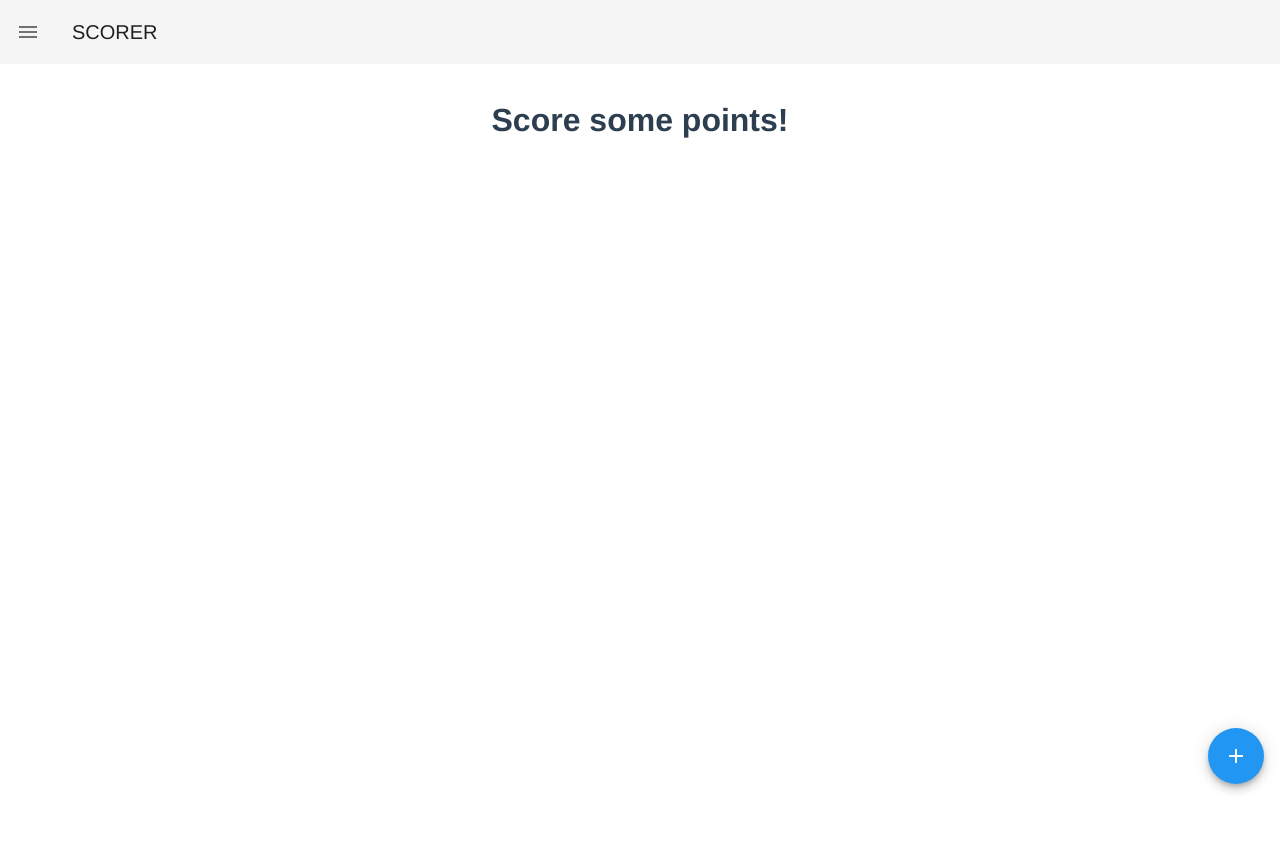
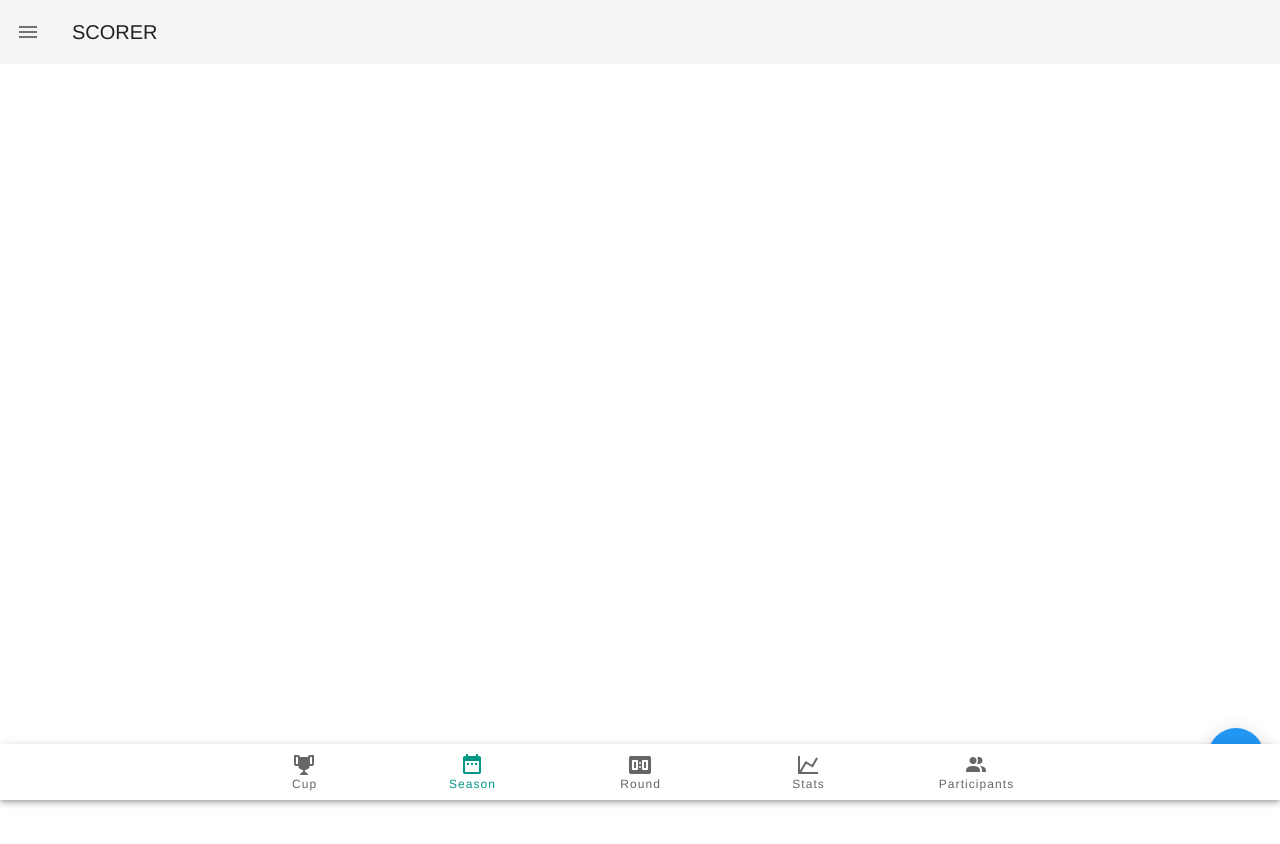
Before and after one commit to jonatasu/scorer, a Vue app: page / in a window 1280 px wide. Shown: the top 844 px of the page. After the commit the page ends 800 px from the top, so only its background shows below. Built offline with nearby package versions, Linux system fonts and the light colour scheme.

Commit message:
feat(bottom-navigation): navegação inferior quando um torneio foi selecionado

```diff
--- a/src/App.vue
+++ b/src/App.vue
@@ -1,20 +1,19 @@
 <template>
   <v-app id="app">
-    <app-bar></app-bar>
-    <div id="nav">
-      <router-link to="/">Home</router-link> |
-      <router-link to="/about">About</router-link>
-    </div>
+    <app-bar/>
     <router-view/>
+    <bottom-navigation/>
   </v-app>
 </template>
 
 <script>
 import AppBar from '@/components/AppBar.vue';
+import BottomNavigation from './components/BottomNavigation.vue';
 
 export default {
   components: {
     AppBar,
+    BottomNavigation,
   },
 };
 </script>
--- /dev/null
+++ b/src/components/BottomNavigation.vue
@@ -0,0 +1,43 @@
+<template>
+  <v-bottom-navigation
+    :value="activeItem"
+    color="teal"
+    grow
+    fixed
+  >
+    <v-btn to="/championship">
+      <span>Cup</span>
+      <v-icon>mdi-trophy</v-icon>
+    </v-btn>
+
+    <v-btn to="/season">
+      <span>Season</span>
+      <v-icon>mdi-calendar-range</v-icon>
+    </v-btn>
+
+    <v-btn to="/round">
+      <span>Round</span>
+      <v-icon>mdi-scoreboard</v-icon>
+    </v-btn>
+
+    <v-btn to="/stats">
+      <span>Stats</span>
+      <v-icon>mdi-chart-line</v-icon>
+    </v-btn>
+
+    <v-btn to="/participants">
+      <span>Participants</span>
+      <v-icon>mdi-account-multiple</v-icon>
+    </v-btn>
+  </v-bottom-navigation>
+</template>
+
+<script>
+export default {
+  data: () => ({ activeItem: 1 }),
+};
+</script>
+
+<style>
+
+</style>
```
